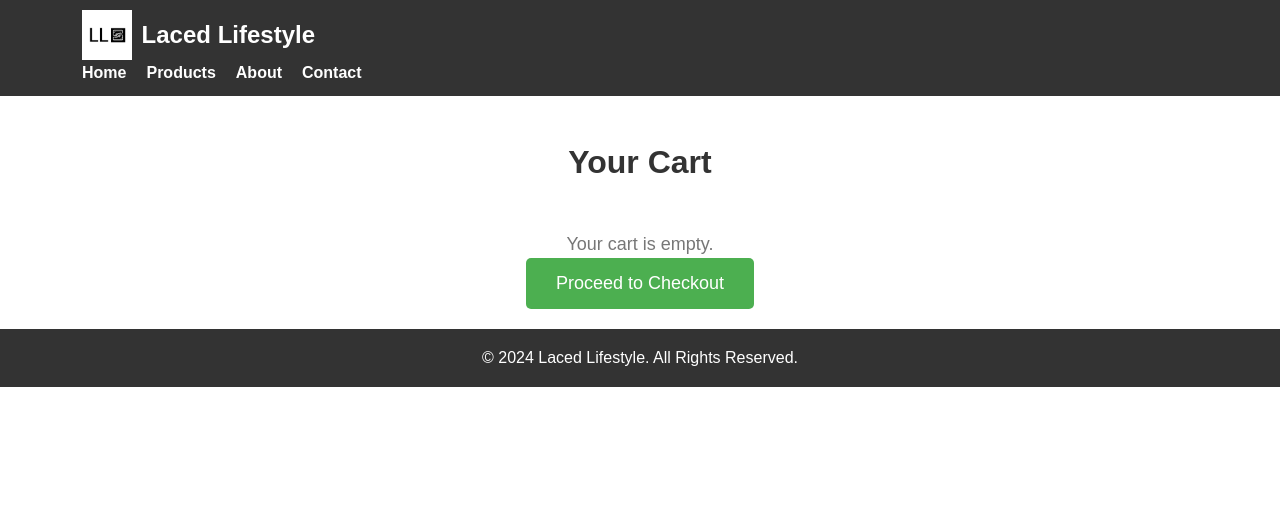
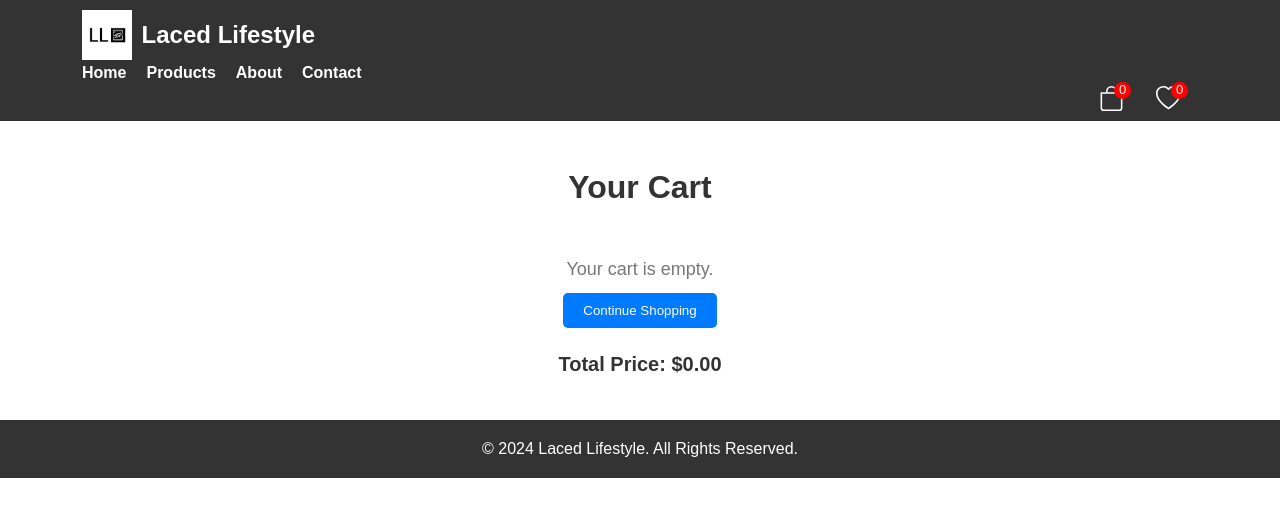
Before and after one commit to urangegaj/UEB24_Gr13, a PHP site: page /cart.html in a window 1280 px wide. Shown: the top 517 px of the page. Run offline with PHP 8.4, Linux system fonts and the light colour scheme.

Commit message:
added checkout function and some small updates on products

```diff
--- a/cart.html
+++ b/cart.html
@@ -110,6 +110,9 @@
             font-size: 18px;
             cursor: pointer;
             border-radius: 5px;
+            text-align: center;
+            display: inline-block;
+            margin-top: 20px;
         }
 
         #checkout-btn:hover {
@@ -122,16 +125,77 @@
             color: #777;
         }
 
-        @media (max-width: 768px) {
-            .cart-item {
-                flex-direction: column;
-                text-align: center;
-            }
+        #continue-shopping-btn {
+            margin-top: 10px;
+            padding: 10px 20px;
+            background-color: #007bff;
+            color: white;
+            border: none;
+            cursor: pointer;
+            border-radius: 5px;
+        }
 
-            .quantity-control {
-                justify-content: center;
-            }
+        #continue-shopping-btn:hover {
+            background-color: #0056b3;
         }
+
+
+        #cart-actions {
+            text-align: center;
+            margin-top: 20px;
+        }
+
+        #navbar-tools {
+           display: flex;
+           align-items: center;
+           justify-content: flex-end;
+           width: 100%;
+         }
+
+        #navbar-tools a{
+             display: flex;
+             align-items: center;
+             justify-content: center;
+             text-decoration: none;
+}
+
+        #navbar-tools svg path{
+            fill: white;
+}
+
+        #navbar-tools a:hover svg path {
+             fill: #7e7776;
+             transition: fill 0.3s ease;
+}
+
+#navbar-tools a:hover {
+    transform: scale(1.05);
+    transition: transform 0.3s ease;
+}
+
+#navbar-tools span {
+    background-color: red;
+    width: 17px;
+    height: 17px;
+    border-radius: 50%;
+    color: white;
+    font-size: 13px;
+    display: flex;
+    justify-content: center;
+    align-items: center;
+    place-items: center;
+    position: relative;
+    bottom:8px;
+    right: 10px;
+}
+
+#wishlist-link {
+    margin-left: 15px;
+}
+
+#cart-link {
+    margin-left: 15px;
+}
     </style>
 </head>
 
@@ -149,6 +213,20 @@
                     <li><a href="#about">About</a></li>
                     <li><a href="./Contact.html">Contact</a></li>
                 </ul>
+                <div id="navbar-tools">
+                    <a id="cart-link" href="cart.html">
+                        <svg xmlns="http://www.w3.org/2000/svg" width="25" height="25" fill="currentColor" class="bi bi-bag" viewBox="0 0 16 16">
+                            <path d="M8 1a2.5 2.5 0 0 1 2.5 2.5V4h-5v-.5A2.5 2.5 0 0 1 8 1m3.5 3v-.5a3.5 3.5 0 1 0-7 0V4H1v10a2 2 0 0 0 2 2h10a2 2 0 0 0 2-2V4zM2 5h12v9a1 1 0 0 1-1 1H3a1 1 0 0 1-1-1z"/>
+                          </svg>
+                          <span>0</span>
+                    </a>
+                    <a id="wishlist-link" href="wishlist.html">
+                        <svg xmlns="http://www.w3.org/2000/svg" width="25" height="25" fill="currentColor" class="bi bi-heart" viewBox="0 0 16 16">
+                            <path d="m8 2.748-.717-.737C5.6.281 2.514.878 1.4 3.053c-.523 1.023-.641 2.5.314 4.385.92 1.815 2.834 3.989 6.286 6.357 3.452-2.368 5.365-4.542 6.286-6.357.955-1.886.838-3.362.314-4.385C13.486.878 10.4.28 8.717 2.01zM8 15C-7.333 4.868 3.279-3.04 7.824 1.143q.09.083.176.171a3 3 0 0 1 .176-.17C12.72-3.042 23.333 4.867 8 15"/>
+                          </svg>
+                              <span>0</span>
+                    </a>
+                </div>
             </nav>
         </div>
 
@@ -159,24 +237,30 @@
         <h1>Your Cart</h1>
         <div id="cart-container">
             <ul id="cart-items"></ul>
-            <div id="empty-cart-message" style="display: none;">Your cart is empty.</div>
+            <div id="empty-cart-message" style="display: none;">
+                Your cart is empty.
+                <br>
+                <button id="continue-shopping-btn" onclick="window.location.href='Products.html';">
+                    Continue Shopping
+                </button>
+            </div>
         </div>
-        <div id="total-price"></div>
+        <div id="total-price">Total Price: $0.00</div>
         <div id="cart-actions">
-            <button id="checkout-btn" onclick="window.location.href='bin.html';">
-                Proceed to Checkout
-            </button>
+            <button id="checkout-btn">Proceed to Checkout</button>
         </div>
     </main>
 
 
 
     <script>
-        document.addEventListener('DOMContentLoaded', () => {
+    document.addEventListener('DOMContentLoaded', () => {
             const cartItemsContainer = document.getElementById('cart-items');
             const totalPriceElement = document.getElementById('total-price');
             const emptyCartMessage = document.getElementById('empty-cart-message');
+            const checkoutBtn = document.getElementById('checkout-btn');
 
+            // Function to update the cart items display
             function updateCart() {
                 const cartItems = localStorage.getItem('cartItems') || '';
                 const productsArray = cartItems.split(';').filter(Boolean);
@@ -186,16 +270,17 @@
 
                 if (productsArray.length === 0) {
                     emptyCartMessage.style.display = 'block';
-                    totalPriceElement.style.display = 'none';
+                    checkoutBtn.style.display = 'none';  // Hide the checkout button when cart is empty
+                    totalPriceElement.textContent = `Total Price: $0.00`;
                     return;
                 }
 
                 emptyCartMessage.style.display = 'none';
+                checkoutBtn.style.display = 'inline-block'; // Show checkout button when cart is not empty
 
-                productsArray.forEach((item, index) => {
-                    const [productId, productName, productPrice, productImage] = item.split(',');
-                    const price = parseFloat(productPrice.replace('$', ''));
-                    const quantity = 1;
+                productsArray.forEach((item) => {
+                    const [productId, productName, productPrice, productImage, quantity] = item.split(',');
+                    const price = parseFloat(productPrice.replace('$', '')) * (quantity || 1);
 
                     const cartItem = document.createElement('li');
                     cartItem.className = 'cart-item';
@@ -206,12 +291,12 @@
                             <h3>${productName}</h3>
                             <p class="price">$<span id="price-${productId}">${price.toFixed(2)}</span></p>
                             <div class="quantity-control">
-                                <button class="decrement" data-Id="${productId}">-</button>
-                                <span id="quantity-${productId}" data-Id="${productId}">${quantity}</span>
-                                <button class="increment" data-Id="${productId}">+</button>
+                                <button class="decrement" data-id="${productId}">-</button>
+                                <span id="quantity-${productId}">${quantity || 1}</span>
+                                <button class="increment" data-id="${productId}">+</button>
                             </div>
                         </div>
-                        <button class="remove-from-cart" data-Id="${productId}">Remove</button>
+                        <button class="remove-from-cart" data-id="${productId}">Remove</button>
                     `;
 
                     cartItemsContainer.appendChild(cartItem);
@@ -219,54 +304,58 @@
                 });
 
                 totalPriceElement.textContent = `Total Price: $${totalPrice.toFixed(2)}`;
-                totalPriceElement.style.display = 'block';
             }
 
+            // Function to change the item quantity
             function changeQuantity(productId, delta) {
                 const quantitySpan = document.getElementById(`quantity-${productId}`);
                 const priceSpan = document.getElementById(`price-${productId}`);
                 let quantity = parseInt(quantitySpan.textContent);
-                const originalPrice = parseFloat(priceSpan.textContent) / quantity;
-
+                const pricePerItem = parseFloat(priceSpan.textContent) / quantity;
 
                 quantity = Math.max(1, quantity + delta);
                 quantitySpan.textContent = quantity;
 
+                const newPrice = pricePerItem * quantity;
+                priceSpan.textContent = newPrice.toFixed(2);
 
-                priceSpan.textContent = (originalPrice * quantity).toFixed(2);
+                const cartItems = localStorage.getItem('cartItems').split(';');
+                const updatedItems = cartItems.map(item => {
+                    if (item.startsWith(productId)) {
+                        const [id, name, price, image] = item.split(',');
+                        return `${id},${name},${price},${image},${quantity}`;
+                    }
+                    return item;
+                });
 
-
-                let totalPrice = 0;
-                document.querySelectorAll('.cart-item').forEach((item) => {
-                    const itemPrice = parseFloat(item.querySelector('.price span').textContent);
-                    totalPrice += itemPrice;
-                });
-                totalPriceElement.textContent = `Total Price: $${totalPrice.toFixed(2)}`;
+                localStorage.setItem('cartItems', updatedItems.join(';'));
+                updateCart();
             }
 
             cartItemsContainer.addEventListener('click', (event) => {
-                if (event.target.classList.contains('increment')) {
-                    const productId = event.target.getAttribute('data-Id');
+                const target = event.target;
+
+                if (target.classList.contains('increment')) {
+                    const productId = target.getAttribute('data-id');
                     changeQuantity(productId, 1);
                 }
 
-                if (event.target.classList.contains('decrement')) {
-                    const productId = event.target.getAttribute('data-Id');
+                if (target.classList.contains('decrement')) {
+                    const productId = target.getAttribute('data-id');
                     changeQuantity(productId, -1);
                 }
 
-                if (event.target.classList.contains('remove-from-cart')) {
-                    const productId = event.target.getAttribute('data-Id');
-                    let cartItems = localStorage.getItem('cartItems') || '';
-                    const productsArray = cartItems.split(';').filter(Boolean);
-                    const updatedCartItems = productsArray.filter(item => !item.startsWith(productId)).join(';');
-                    localStorage.setItem('cartItems', updatedCartItems);
+                if (target.classList.contains('remove-from-cart')) {
+                    const productId = target.getAttribute('data-id');
+                    const cartItems = localStorage.getItem('cartItems').split(';').filter(item => !item.startsWith(productId));
+                    localStorage.setItem('cartItems', cartItems.join(';'));
                     updateCart();
                 }
             });
 
-            document.getElementById('checkout-btn').addEventListener('click', () => {
-                alert('Proceeding to checkout...');
+            // Add event listener for the checkout button
+            checkoutBtn.addEventListener('click', () => {
+                window.location.href = 'bin.html'; // Ensure correct path to bin.html
             });
 
             updateCart();
```
Also changed, not shown: Products.html (+4 -4 lines), bin.html (+144 -41 lines), custom-styles.css (+0 -11 lines), wishlist.html (+158 -9 lines), images/CasualShoes11.jpg (added), images/FormalShoes7.jpg (added), images/RunningShoes11.jpg (added), images/RunningShoes33.jpg (added).
